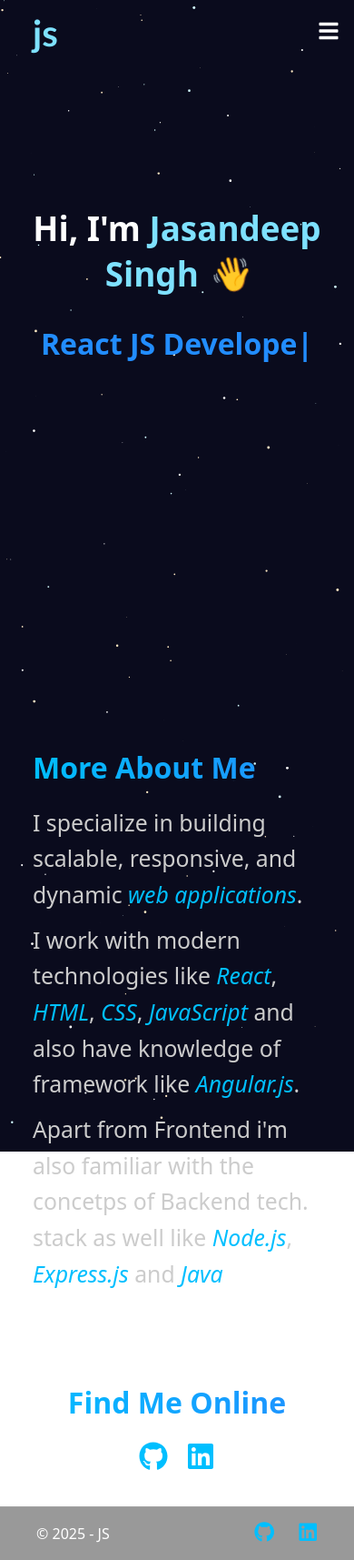
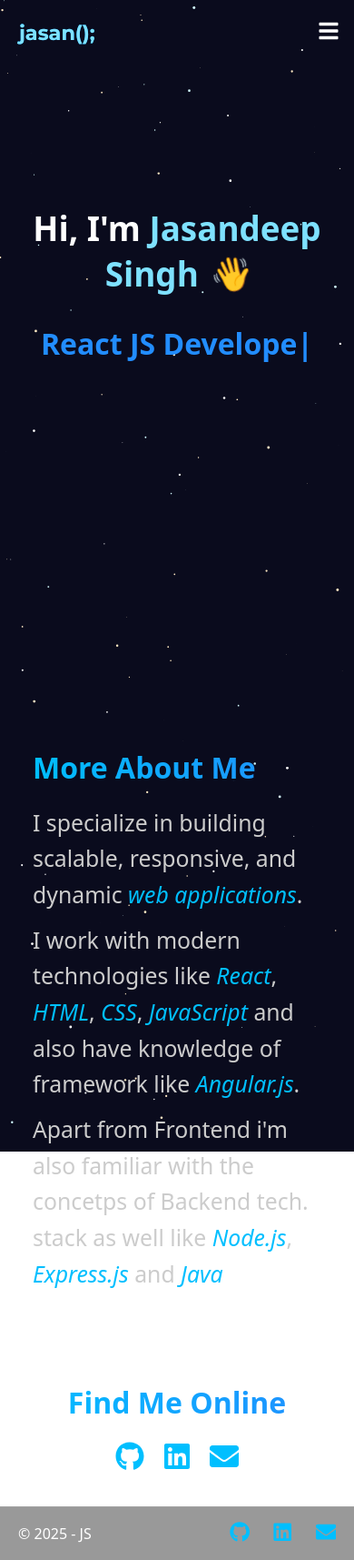
Before and after one commit to Jasan7/Portfolio, a React (Vite) app: page / in a window 390 px wide. Shown: the whole page at 91% size. Built offline with nearby package versions, Linux system fonts and the light colour scheme.

Commit message:
nav logo change, email added, footer spacing fix for mobile device

```diff
--- a/index.html
+++ b/index.html
@@ -4,6 +4,8 @@
     <meta charset="UTF-8" />
     <link rel="icon" type="image/svg+xml" href="/js.svg" />
     <meta name="viewport" content="width=device-width, initial-scale=1.0" />
+    <link href="https://fonts.googleapis.com/css2?family=Montserrat:wght@700&display=swap" rel="stylesheet" />
+
     <title>Portfolio</title>
   </head>
   <body>
--- a/src/components/Footer/Footer.jsx
+++ b/src/components/Footer/Footer.jsx
@@ -1,5 +1,5 @@
 import styles from "./Footer.module.css";
-import { FaGithub, FaLinkedin } from "react-icons/fa";
+import { FaGithub, FaLinkedin, FaEnvelope } from "react-icons/fa";
 
 const Footer = () => {
   return (
@@ -23,6 +23,14 @@ const Footer = () => {
         >
           <FaLinkedin />
         </a>
+        <a
+          href="mailto:sjasandeep7@gmail.com"
+          target="_blank"
+          rel="noreferrer"
+          className={styles.icon}
+        >
+          <FaEnvelope />
+        </a>
       </div>
     </footer>
   );
--- a/src/components/Footer/Footer.module.css
+++ b/src/components/Footer/Footer.module.css
@@ -25,3 +25,9 @@
   color: #a0efff;
   transform: translateY(-2px);
 }
+
+@media (max-width: 768px) {
+  .footer {
+    padding: 2px 20px;
+  }
+}
--- a/src/components/Home/Home.jsx
+++ b/src/components/Home/Home.jsx
@@ -1,5 +1,5 @@
 import { ReactTyped } from "react-typed";
-import { FaGithub, FaLinkedin } from "react-icons/fa";
+import { FaGithub, FaLinkedin, FaEnvelope } from "react-icons/fa";
 import { motion } from "framer-motion";
 import { useInView } from "react-intersection-observer";
 import styles from "./Home.module.css";
@@ -88,6 +88,14 @@ const Home = () => {
             >
               <FaLinkedin />
             </a>
+            <a
+              href="mailto:sjasandeep7@gmail.com"
+              target="_blank"
+              rel="noreferrer"
+              className={styles.contactIcon}
+            >
+              <FaEnvelope />
+            </a>
           </div>
         </div>
       </motion.section>
--- a/src/components/Navbar/Navbar.jsx
+++ b/src/components/Navbar/Navbar.jsx
@@ -14,6 +14,7 @@ import {
 function Navbar() {
   const [isScrolled, setIsScrolled] = useState(false);
   const [menuOpen, setMenuOpen] = useState(false);
+  const [logoOffset, setLogoOffset] = useState({ x: 0, y: 0 });
 
   useEffect(() => {
     const handleScroll = () => {
@@ -23,9 +24,70 @@ function Navbar() {
     return () => window.removeEventListener("scroll", handleScroll);
   }, []);
 
+  useEffect(() => {
+    if (window.innerWidth <= 768) return;
+
+    const handleMouseMove = (e) => {
+      const centerX = window.innerWidth / 2;
+      const centerY = window.innerHeight / 2;
+
+      let moveX = (e.clientX - centerX) / centerX;
+      let moveY = (e.clientY - centerY) / centerY;
+
+      const sensitivity = 2;
+
+      moveX = Math.max(0, moveX * sensitivity);
+      moveY = Math.max(0, moveY * sensitivity);
+
+      moveX = Math.min(moveX, 1);
+      moveY = Math.min(moveY, 1);
+
+      const maxTranslate = 10;
+      setLogoOffset({
+        x: moveX * maxTranslate,
+        y: moveY * maxTranslate,
+      });
+    };
+
+    window.addEventListener("mousemove", handleMouseMove);
+
+    return () => {
+      window.removeEventListener("mousemove", handleMouseMove);
+      setLogoOffset({ x: 0, y: 0 });
+    };
+  }, []);
+
   return (
     <header className={`${styles.header} ${isScrolled ? styles.scrolled : ""}`}>
-      <div className={styles.logo}>js</div>
+      <div className={styles.logoWrapper}>
+        <div
+          className={styles.logoBottom}
+          style={{
+            transform: `translate(${logoOffset.x * 0.3}px, ${
+              logoOffset.y * 0.3
+            }px)`,
+            transition: "transform 0.1s ease-out",
+            willChange: "transform",
+            userSelect: "none",
+            pointerEvents: "none",
+          }}
+        >
+          jasan();
+        </div>
+
+        <div
+          className={styles.logoTop}
+          style={{
+            transform: `translate(${logoOffset.x}px, ${logoOffset.y}px)`,
+            transition: "transform 0.1s ease-out",
+            willChange: "transform",
+            userSelect: "none",
+            pointerEvents: "none",
+          }}
+        >
+          jasan();
+        </div>
+      </div>
 
       <nav className={styles.desktopNav}>
         <ul className={styles.navlinks}>
--- a/src/components/Navbar/Navbar.module.css
+++ b/src/components/Navbar/Navbar.module.css
@@ -25,13 +25,38 @@
   box-shadow: 0 2px 10px rgba(0, 0, 0, 0.2);
 }
 
-.logo {
+.logoWrapper {
+  position: relative;
+  display: inline-block;
+  margin-left: 20px;
+  width: max-content;
+  height: 3rem;
+}
+
+.logoTop,
+.logoBottom {
+  position: absolute;
+  top: 0;
+  left: 0;
+  font-family: "Montserrat", sans-serif;
+  font-weight: 700;
   font-size: 2.5rem;
-  font-family: "Gill Sans", "Gill Sans MT", Calibri, "Trebuchet MS", sans-serif;
-  font-weight: bold;
+  user-select: none;
+  cursor: default;
+  width: 100%;
+  height: 100%;
+  display: flex;
+  align-items: center;
+}
+
+.logoBottom {
+  color: #00a6ff;
+  z-index: 0;
+}
+
+.logoTop {
   color: #7ee1ff;
-  flex-shrink: 0;
-  padding-left: 20px;
+  z-index: 1;
 }
 
 .navlinks {
@@ -167,4 +192,13 @@
   .hamburger {
     display: block;
   }
+
+  .logoTop,
+  .logoBottom {
+    font-size: 1.4rem;
+  }
+
+  .logoWrapper {
+    margin-left: 5px;
+  }
 }
```
